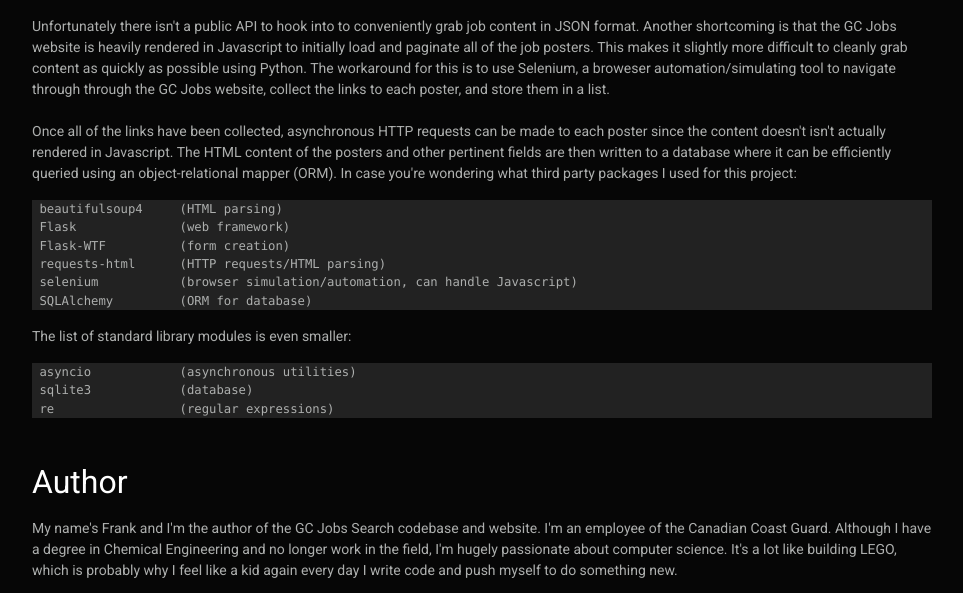
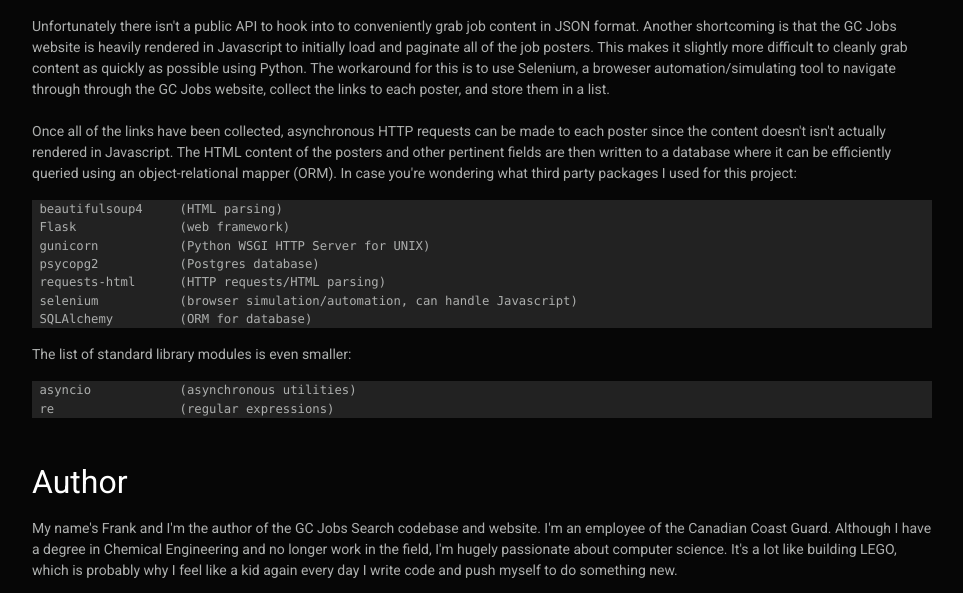
Before and after one commit to Fbasham/gcjobs, a Flask app: page /about in a window 1280 px wide. Shown: the part 349-942 px from the top of the page, without its empty margins (158-1121 px from the left). Run offline with Flask 2, Linux system fonts and the light colour scheme; some libraries are stand-ins or nearby versions.

Commit message:
Update about.html

```diff
--- a/templates/about.html
+++ b/templates/about.html
@@ -45,7 +45,8 @@
 <div class="codehilite bg-light"><pre>
  beautifulsoup4     (HTML parsing)
  Flask              (web framework)
- Flask-WTF          (form creation)
+ gunicorn           (Python WSGI HTTP Server for UNIX)
+ psycopg2           (Postgres database)
  requests-html      (HTTP requests/HTML parsing)
  selenium           (browser simulation/automation, can handle Javascript)
  SQLAlchemy         (ORM for database)
@@ -61,7 +62,6 @@
 <div class="container">
 <div class="codehilite bg-light"><pre>
  asyncio            (asynchronous utilities)
- sqlite3            (database)
  re                 (regular expressions)
 </pre></div>
 </div>
```
